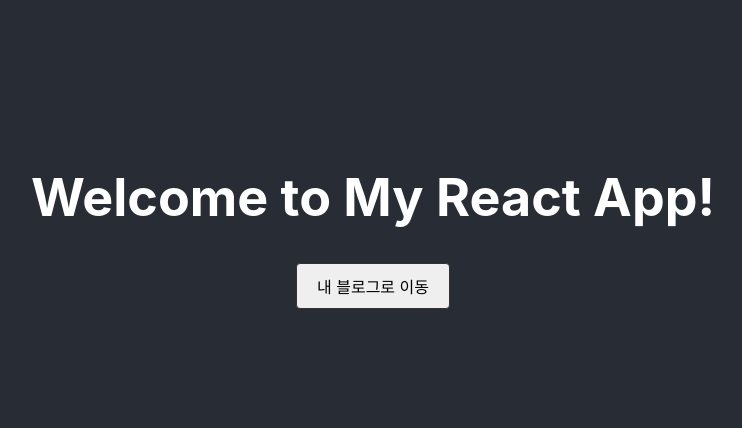
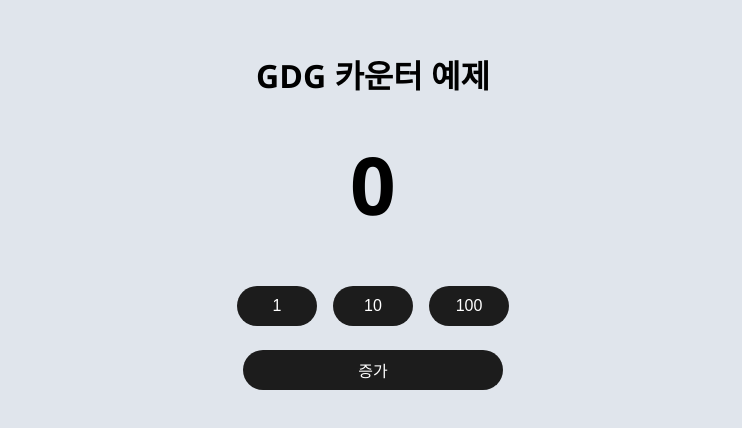
Before and after one commit to gdg-hongik-univ-program/gdg-4th-frontend-mission, a React (Create React App) app in the folder npm_mission/: page / in a window 1280 px wide. Shown: the part 180-608 px from the top of the page, without its empty margins (267-1009 px from the left). Built offline with nearby package versions, Linux system fonts and the light colour scheme; the HTML template or start-up script is replaced by a standard one.

Commit message:
2주차 미션 1 & 2

```diff
--- a/npm_mission/src/App.css
+++ b/npm_mission/src/App.css
@@ -1,38 +1,56 @@
-.App {
+body {
+  margin: 0;
+  background-color: #e0e5ec; /* 연회색 배경 */
+  font-family: 'Segoe UI', sans-serif;
   text-align: center;
 }
 
-.App-logo {
-  height: 40vmin;
-  pointer-events: none;
-}
-
-@media (prefers-reduced-motion: no-preference) {
-  .App-logo {
-    animation: App-logo-spin infinite 20s linear;
-  }
-}
-
-.App-header {
-  background-color: #282c34;
-  min-height: 100vh;
+.container {
   display: flex;
   flex-direction: column;
   align-items: center;
+  padding: 3rem 1rem;
+  min-height: 100vh;
+  box-sizing: border-box;
   justify-content: center;
-  font-size: calc(10px + 2vmin);
-  color: white;
 }
 
-.App-link {
-  color: #61dafb;
+.title {
+  font-size: 2rem;
+  font-weight: bold;
+  margin-bottom: 2rem;
 }
 
-@keyframes App-logo-spin {
-  from {
-    transform: rotate(0deg);
-  }
-  to {
-    transform: rotate(360deg);
-  }
+.count {
+  font-size: 5rem;
+  font-weight: bold;
+  margin-bottom: 3rem;
 }
+
+.increment-buttons {
+  display: flex;
+  gap: 1rem;
+  margin-bottom: 1.5rem;
+}
+
+.round-button {
+  background-color: #1c1c1c;
+  color: white;
+  border: none;
+  border-radius: 1.5rem;
+  width: 80px;
+  height: 40px;
+  font-size: 1rem;
+  cursor: pointer;
+}
+
+.full-width-button {
+  background-color: #1c1c1c;
+  color: white;
+  border: none;
+  border-radius: 1.5rem;
+  width: 260px;
+  height: 40px;
+  font-size: 1rem;
+  cursor: pointer;
+}
--- a/npm_mission/src/App.js
+++ b/npm_mission/src/App.js
@@ -1,15 +1,30 @@
-// src/App.js
-import React from 'react';
+import React, { useState } from 'react';
 import './App.css';
-import Button from './components/Button';  // 아까 만든 Button 컴포넌트를 가져옵니다
 
 function App() {
+  const [count, setCount] = useState(0);
+  const [increment, setIncrement] = useState(1);
+
   return (
-    <div className="App">
-      <header className="App-header">
-        <h1>Welcome to My React App!</h1>
-        <Button />
-      </header>
+    <div className="container">
+      <div className="title">GDG 카운터 예제</div>
+      <div className="count">{count}</div>
+
+      <div className="increment-buttons">
+        {[1, 10, 100].map((val) => (
+          <button
+            key={val}
+            className="round-button"
+            onClick={() => setIncrement(val)}
+          >
+            {val}
+          </button>
+        ))}
+      </div>
+
+      <button className="full-width-button" onClick={() => setCount(count + increment)}>
+        증가
+      </button>
     </div>
   );
 }
```
Also changed, not shown: npm_mission/src/Button.jsx (added, +11 -0 lines).
